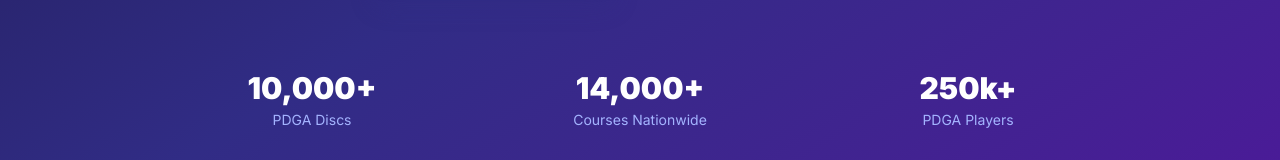
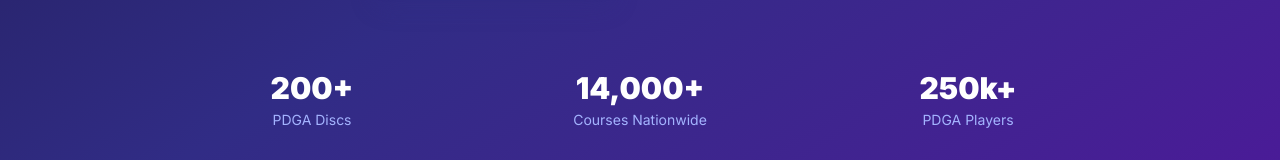
Before and after one commit to GeneralMillz/thediscmill, a React (Vite) app: page / in a window 1280 px wide. Shown: the part 531-691 px from the top of the page. Built offline with nearby package versions, Linux system fonts and the light colour scheme.

Commit message:
Update PDGA Discs count in Home component

```diff
--- a/src/pages/Home.tsx
+++ b/src/pages/Home.tsx
@@ -88,7 +88,7 @@
 ];
 
 const STATS = [
-  { value: '10,000+', label: 'PDGA Discs' },
+  { value: '200+', label: 'PDGA Discs' },
   { value: '14,000+', label: 'Courses Nationwide' },
   { value: '250k+',   label: 'PDGA Players' },
 ];
```
